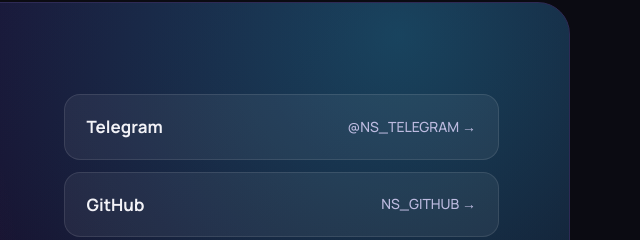
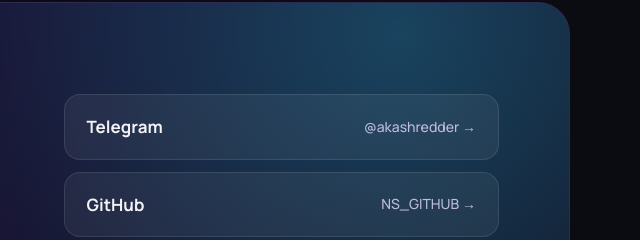
Before and after one commit to monopolistclub/monopolistclub.github.io, a plain HTML site: page index.html in a window 1280 px wide. Shown: the part 5025-5265 px from the top of the page, 640-1280 px from the left. Drawn offline with Linux system fonts and the light colour scheme; a web font is replaced by a local one.

```diff
--- a/index.html
+++ b/index.html
@@ -300,7 +300,7 @@ footer .wrap{display:flex;justify-content:space-between;flex-wrap:wrap;gap:10px}
         <p>Напишите в личку: обсудим, чем могу помочь. Первая консультация бесплатно, отвечаю в течение дня.</p>
       </div>
       <div class="links">
-        <a href="https://t.me/NS_TELEGRAM" target="_blank" rel="noopener">Telegram <span>@NS_TELEGRAM →</span></a>
+        <a href="https://t.me/akashredder" target="_blank" rel="noopener">Telegram <span>@akashredder →</span></a>
         <a href="https://github.com/NS_GITHUB" target="_blank" rel="noopener">GitHub <span>NS_GITHUB →</span></a>
       </div>
     </div>
```
